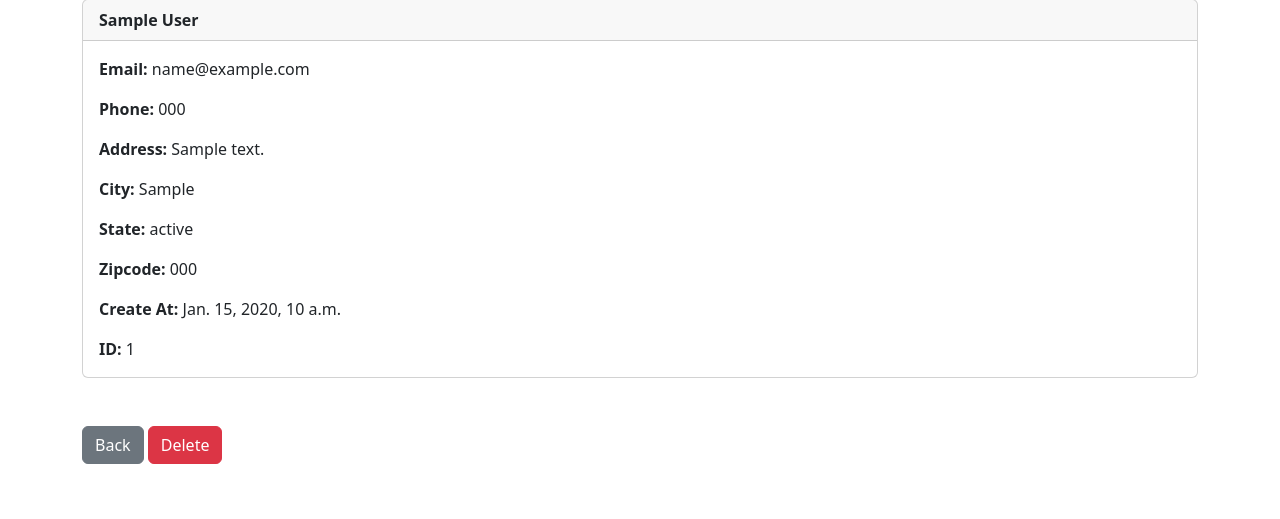
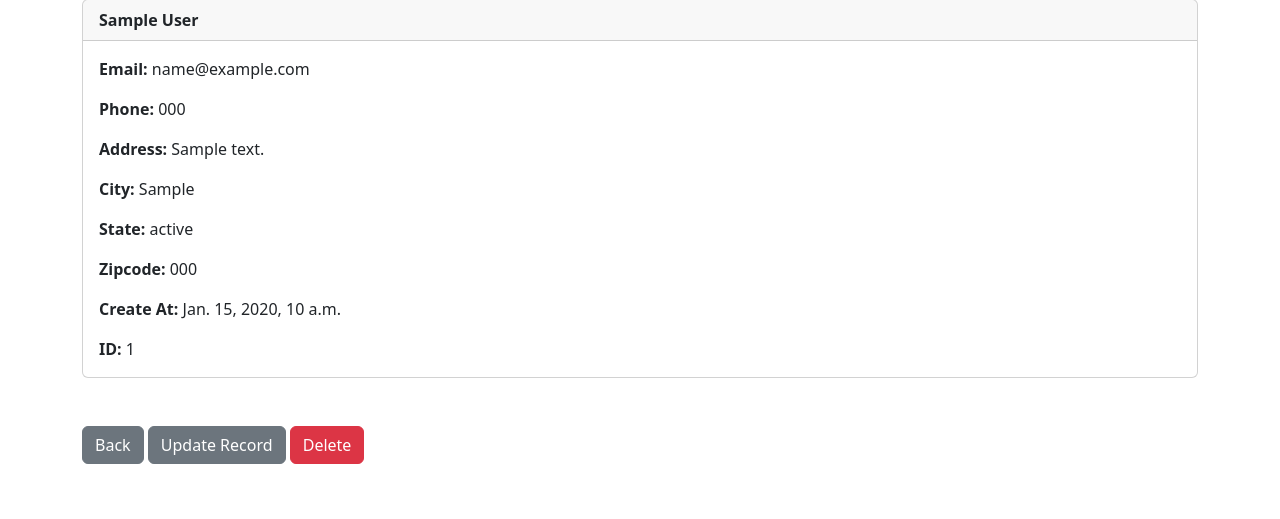
Before and after one commit to juliannParra99/django-CRM, a Django app: page /record/1 in a window 1280 px wide. Shown: the part 81-600 px from the top of the page. Run offline with Django 4.2, Linux system fonts and the light colour scheme; a user stored in the database is signed in; tables that the repository leaves empty hold one stand-in row (values such as "Sample post").

Commit message:
Added:13. Update Records

```diff
--- a/dcrm/website/templates/record.html
+++ b/dcrm/website/templates/record.html
@@ -40,6 +40,8 @@
 <br/><br/>
 
 <a href="{% url 'home' %}" class="btn btn-secondary">Back</a>
+
+<a href="{% url 'update_record' customer_record.id %}" class="btn btn-secondary">Update Record</a>
 <!-- ahora el nombre de la url es el que le pertenece a la url de borrar, que es un metodo para borrrar el registro y refirijir hacia la ruta home. el metodo necesita que le pasen el id, asique por eso le sumamos a la url el customer.record.id -->
 <a href="{% url 'delete_record' customer_record.id %}" class="btn btn-danger">Delete</a>
 
--- a/dcrm/website/urls.py
+++ b/dcrm/website/urls.py
@@ -13,4 +13,5 @@ urlpatterns = [
     #if we need to delete a record we want to have the ID as well. Then, we use the courve brackets
     path('delete_record/<int:pk>', views.delete_record, name="delete_record"),
     path('add_record/', views.add_record, name="add_record"),
+    path('update_record/<int:pk>', views.update_record, name="update_record"),
 ]
--- a/dcrm/website/views.py
+++ b/dcrm/website/views.py
@@ -120,13 +120,7 @@ def add_record(request):
 
 #Add record
 def add_record(request):
-    # Create an instance of the 'AddRecordForm' form class, optionally with data from the request
-
-#     The line form = AddRecordForm(request.POST or None) is designed to conditionally initialize the form based on the HTTP request method.
-
-# If the HTTP request method is not POST (typically when a user accesses a page with a GET request, which is used to view the form), then request.POST will be empty. In this case, request.POST or None evaluates to None. Consequently, the form is initialized without any user-submitted data, and it will be displayed in its initial state, ready for the user to input data.
-
-# If the HTTP request method is POST (typically when a user submits a form by clicking a "Submit" button), then request.POST will contain the data submitted by the user. In this case, request.POST or None evaluates to request.POST, and the form is initialized with the user-submitted data, allowing you to validate and process it.
+    # Create an instance of the 'AddRecordForm' form class,
     form = AddRecordForm(request.POST or None)
 
     # Check if the user is authenticated (logged in)
@@ -147,3 +141,30 @@ def add_record(request):
         # If the user is not authenticated, display a message and redirect to the 'home' page
         messages.success(request, "You Must Be Logged In...")
         return redirect('home')
+
+def update_record(request, pk):
+    # Check if the user is authenticated (logged in)
+    if request.user.is_authenticated:
+        # Get the current record to be updated based on the provided 'pk' (primary key)
+        current_record = Record.objects.get(id=pk)
+
+        # Create an instance of the 'AddRecordForm' form class, initialized with the current record's data
+
+        # It creates an instance of the AddRecordForm form class and initializes it with the data from the current record. This allows the form to be pre-filled with the existing record's data for editing.
+        form = AddRecordForm(request.POST or None, instance=current_record)
+
+        # Check if the form data is valid
+        if form.is_valid():
+            # Save the form data to update the existing record in the database
+            form.save()
+            # Display a success message to the user
+            messages.success(request, "Record Has Been Updated!")
+            # Redirect the user to the 'home' page
+            return redirect('home')
+
+        # Render the 'update_record.html' template with the form if it's not valid or not a POST request
+        return render(request, 'update_record.html', {'form': form})
+    else:
+        # If the user is not authenticated, display a message and redirect to the 'home' page
+        messages.success(request, "You Must Be Logged In...")
+        return redirect('home')
```
Also changed, not shown: dcrm/website/templates/update_record.html (added, +17 -0 lines).
